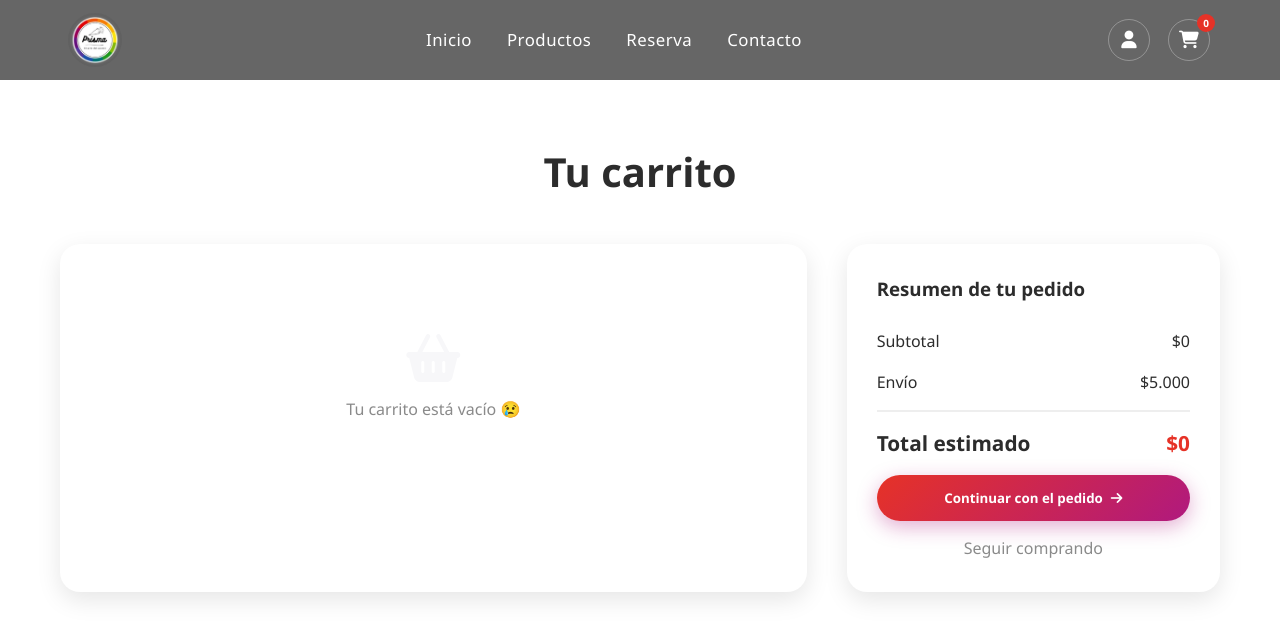
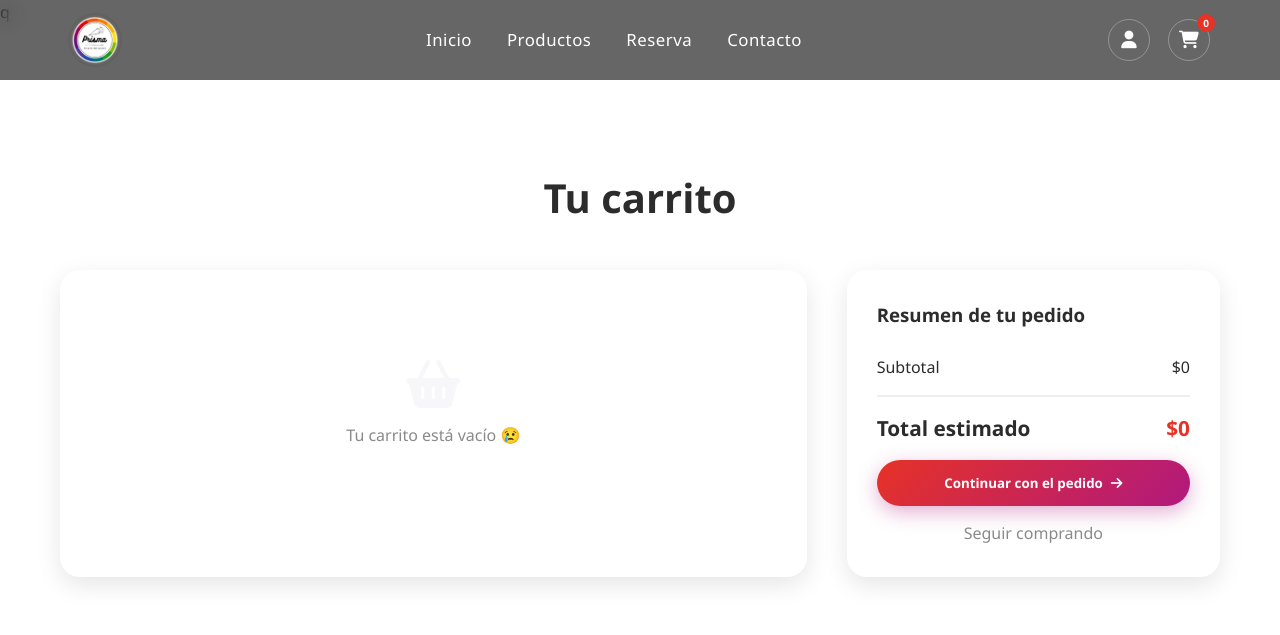
Before and after one commit to D45-csm/PrismaWeb, a Django app: page /carrito/ in a window 1280 px wide. Shown: the top 635 px of the page. Run offline with Django 5.2, Linux system fonts and the light colour scheme.

Commit message:
fix: corregí error tipográfico en la plantilla del carrito y eliminar la línea de envío

```diff
--- a/APP/carrito/templates/carrito/carrito.html
+++ b/APP/carrito/templates/carrito/carrito.html
@@ -1,4 +1,4 @@
-{% extends 'base_prisma.html' %}
+q{% extends 'base_prisma.html' %}
 
 {% block title %}Carrito - Prisma{% endblock %}
 {% block body_attrs %} class="carrito-page"{% endblock %}
@@ -20,10 +20,6 @@
                         <span>Subtotal</span>
                         <span id="subtotal">$0</span>
                     </div>
-                    <div class="summary-row">
-                        <span>Envío</span>
-                        <span>$5.000</span>
-                    </div>
                     <div class="summary-row total">
                         <span>Total estimado</span>
                         <span id="total">$0</span>
```
